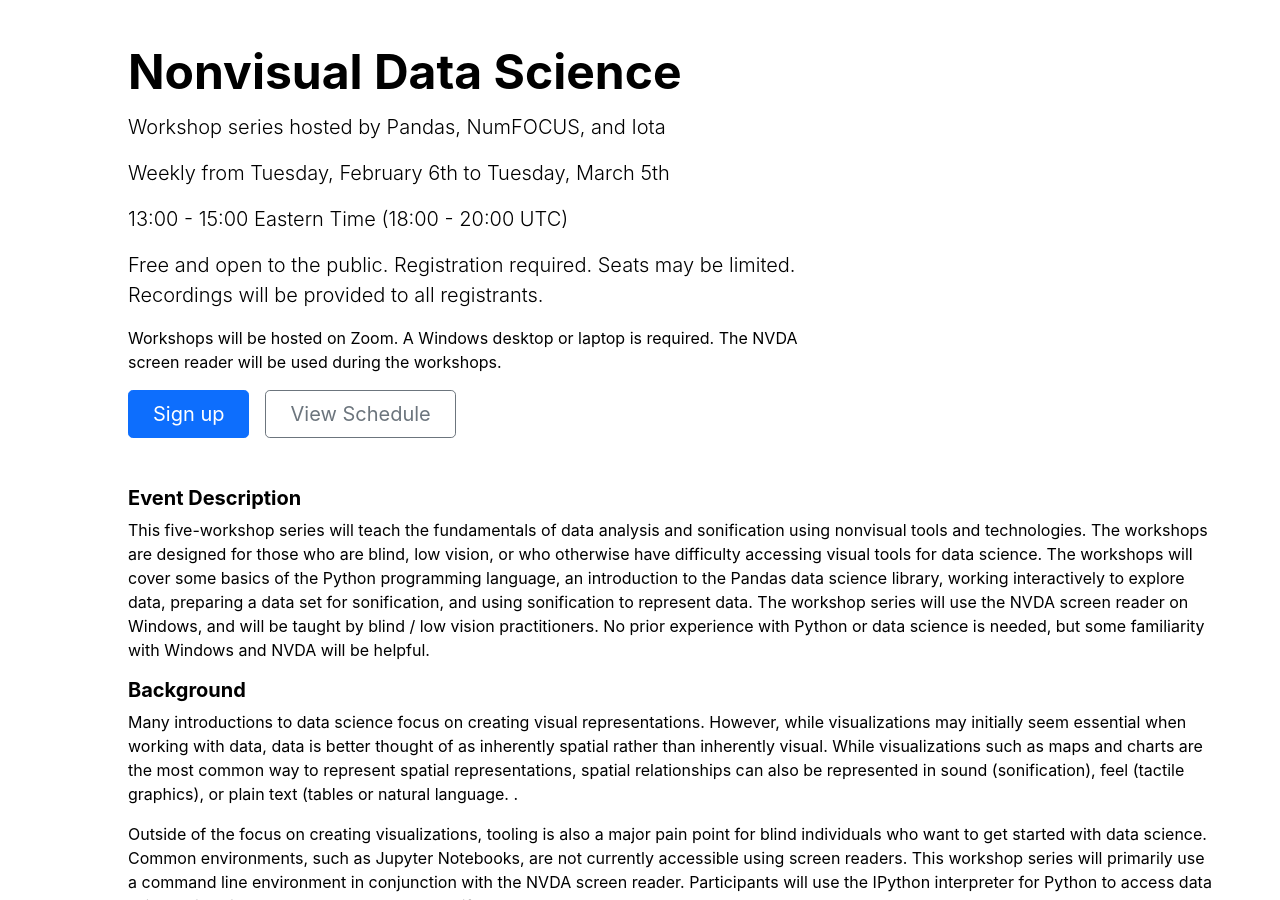
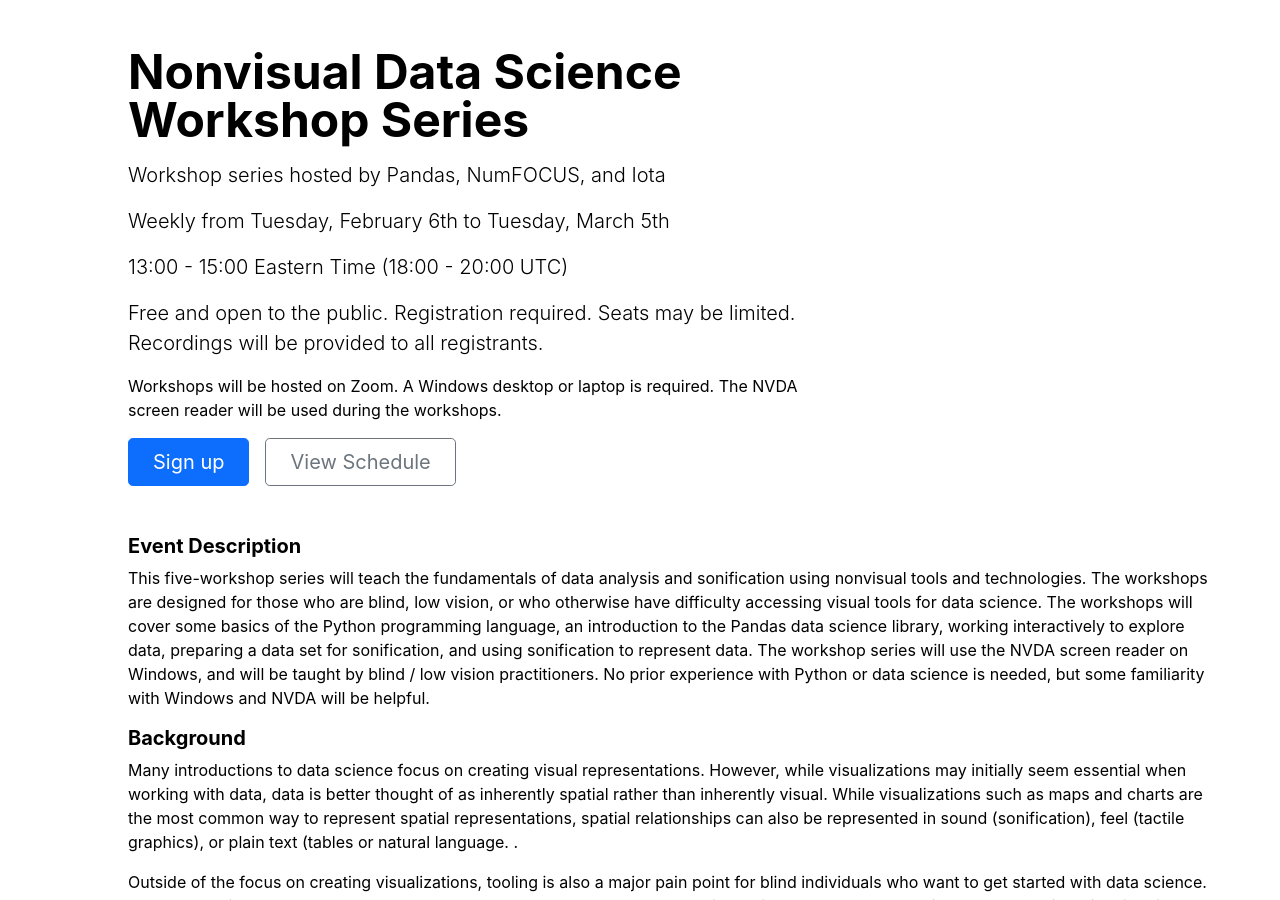
Before and after one commit to Iota-School/nonvisual_data_science_workshops, a Jekyll site: the page built from index.html, in a window 1280 px wide and 900 px high. Built offline with Jekyll 4.4.1, drawn with Linux system fonts in a browser that asks for light colours.

Commit message:
Changed site title and baseurl, plus site heading

```diff
--- a/_config.yml
+++ b/_config.yml
@@ -1,7 +1,7 @@
-url: "https://iota-school.github.io/day_accessibility" # the base hostname & protocol for your site, e.g. http://example.com
+url: "https://iota-school.github.io/nonvisual_data_science_workshops/" # the base hostname & protocol for your site, e.g. http://example.com
 root: /
-baseurl: "/day_accessibility" # the subpath of your site, e.g. /blog
-title: "STScI Day of Accessibility" # the name of your site, e.g. ACME Corp.
+baseurl: "/" # the subpath of your site, e.g. /blog
+title: "Nonvisual Data Science Workshops Series"
 
 
 collections:
--- a/index.html
+++ b/index.html
@@ -15,7 +15,7 @@
 	</div>
 	<div style="padding:0" class="col-lg-8">
 	  <h1 class="display-5 fw-bold lh-1 mb-3">
-	    Nonvisual Data Science
+	    Nonvisual Data Science Workshop Series
 	  </h1>
 
 
```
